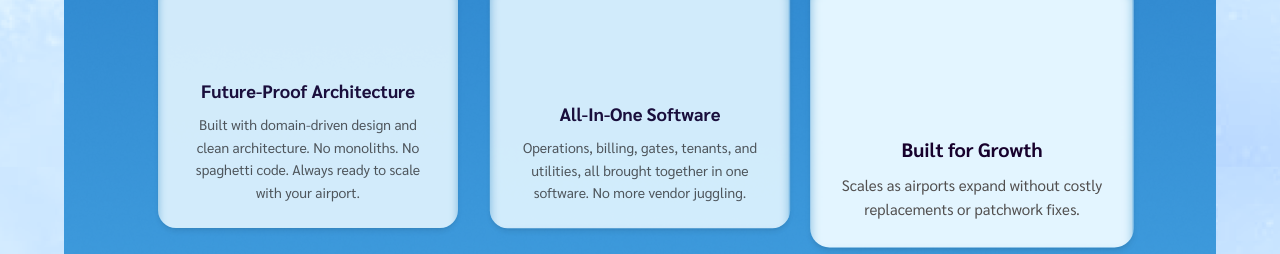
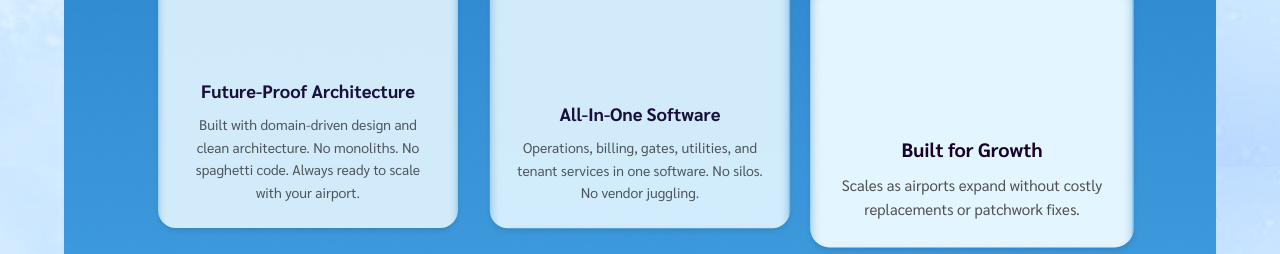
Before and after one commit to Patil-Nandini/Acusky-Nextjs, a Next.js app: page / in a window 1280 px wide. Shown: the part 4060-4314 px from the top of the page. Built offline with nearby package versions, Linux system fonts and the light colour scheme.

Commit message:
text changes

```diff
--- a/src/components/WhyAirportsChoose.tsx
+++ b/src/components/WhyAirportsChoose.tsx
@@ -14,7 +14,7 @@ export default function WhyAirportsChoose() {
     },
     {
       title: "All-In-One Software",
-      desc: "Operations, billing, gates, tenants, and utilities, all brought together in one software. No more vendor juggling.",
+      desc: "Operations, billing, gates, utilities, and tenant services in one software. No silos. No vendor juggling.",
       bg: "/All-In-One-Software.png",
       width: "max-w-[300px] min-w-[250px]",
       height: "495px",
```
